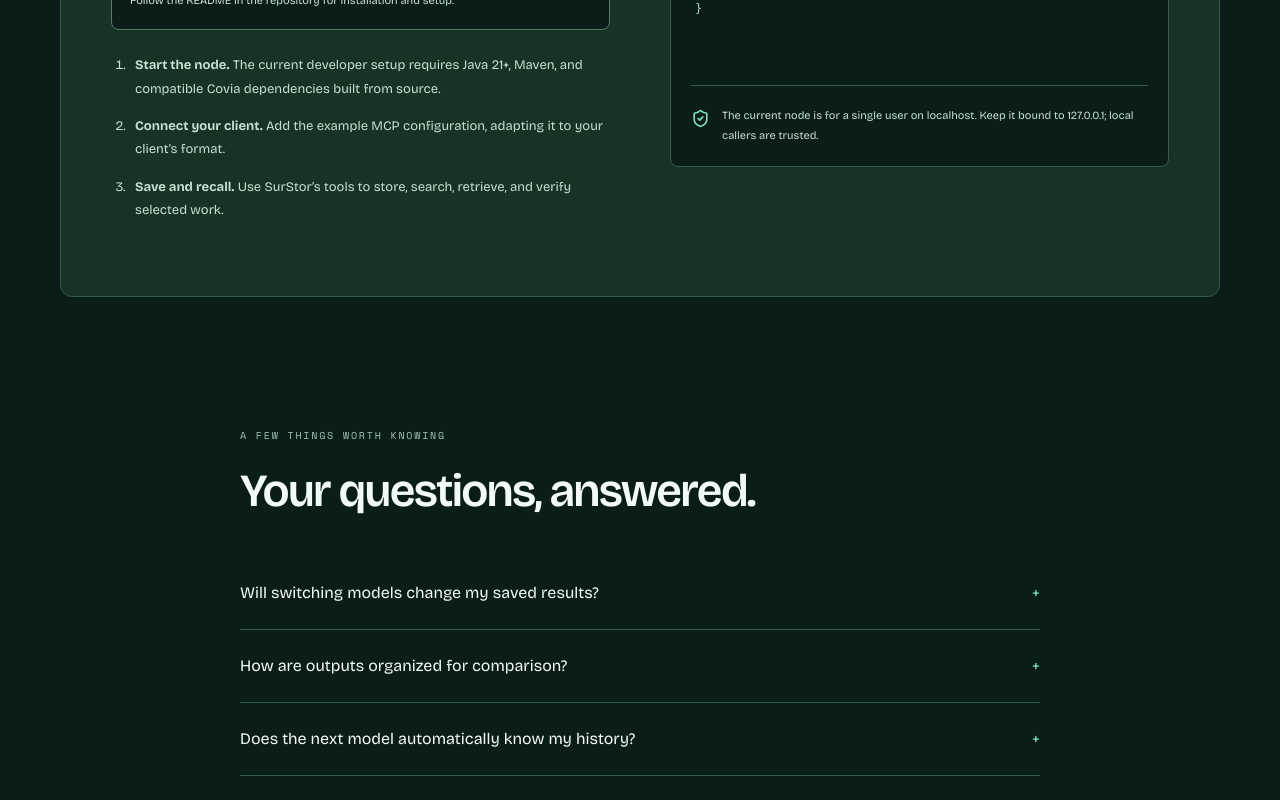
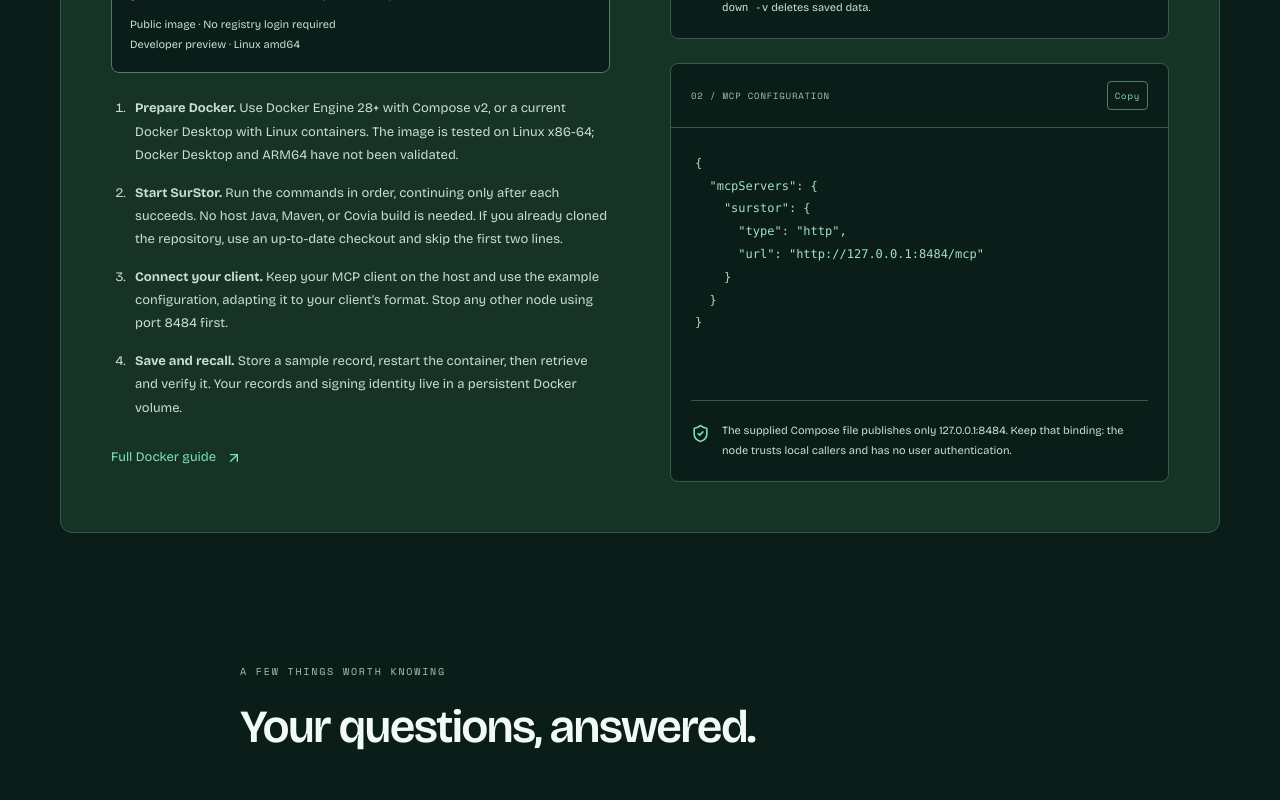
Before and after one commit to Sebpereira33/SurStor_EU_Act, a React (Vite) app: page / in a window 1280 px wide. Shown: the part 4420-5220 px from the top of the page. Built offline with nearby package versions, Linux system fonts and the light colour scheme.

Commit message:
Add published Docker image quickstart to website

```diff
--- a/src/pages/LocalMemory.tsx
+++ b/src/pages/LocalMemory.tsx
@@ -13,6 +13,12 @@
 export default function LocalMemory() {
   const [selected, setSelected] = useState(0)
   const [copied, setCopied] = useState('')
+  const [dockerCopied, setDockerCopied] = useState('')
+  const dockerCommands = 'git clone https://github.com/SurStor/SurStor_Memory.git\ncd SurStor_Memory\ndocker compose -f compose.registry.yaml pull\ndocker compose -f compose.registry.yaml up -d\ndocker compose -f compose.registry.yaml ps'
+  async function copyDocker() {
+    try { await navigator.clipboard.writeText(dockerCommands); setDockerCopied('Docker commands copied.') }
+    catch { setDockerCopied('Select the commands above to copy them manually.') }
+  }
   const record = records[selected]
   useLayoutEffect(() => {
     const previous = document.documentElement.dataset.palette
@@ -41,18 +47,30 @@
       ].map(({icon: Icon, title, text}, i) => <article key={title}><div className="lm-feature-top"><Icon size={24} /><span>0{i + 1}</span></div><h3>{title}</h3><p>{text}</p></article>)}</div></section>
       <ModelComparison /><section id="local-recall" className="lm-demo-section"><div className="lm-wrap lm-section"><p className="lm-eyebrow">03 / CARRY YOUR RESULTS FORWARD</p><div className="lm-section-heading"><h2>Pick up where<br /><em>you left off.</em></h2><p>A new session shouldn’t mean rebuilding your project from memory. Explore these sample records.</p></div><div className="lm-demo"><div className="lm-questions" role="group" aria-label="Choose a sample memory"><span className="lm-eyebrow">WHAT DO YOU WANT TO RECALL?</span>{records.map((item,i) => <button key={item.question} aria-pressed={selected === i} onClick={() => setSelected(i)}>{item.question}<ArrowUpRight size={18}/></button>)}<p>Interactive illustration. These examples use preset records, not a live model or search connection.</p></div><div className="lm-result" aria-live="polite"><div className="lm-result-label"><span><Database size={15} /> SAMPLE MEMORY</span><span>0{selected + 1} / 03</span></div><h3>{record.title}</h3><p>{record.body}</p><dl><div><dt>Session</dt><dd>{record.session}</dd></div><div><dt>Recorded model</dt><dd>{record.model}</dd></div><div><dt>Context</dt><dd>{record.time}</dd></div></dl><span className="lm-result-note"><Fingerprint size={16} /> Original content and provenance, together.</span></div></div></div></section>
       <section className="lm-wrap lm-section lm-boundary"><div><p className="lm-eyebrow">04 / A MEMORY LAYER YOU CONTROL</p><h2>Keep your models.<br /><em>Keep your work.</em></h2></div><div><p className="lm-lead">SurStor runs alongside your AI workflow. Your client connects to the local node to save and retrieve records; you choose what to carry into the next conversation.</p><ul><li><Check size={18}/> Store on your own machine.</li><li><Check size={18}/> Search with local embeddings.</li><li><Check size={18}/> Preserve model and session context.</li><li><Check size={18}/> Export records for offline verification.</li></ul><p className="lm-footnote">An entirely local workflow also needs a local model and client configuration. SurStor does not host models or automatically capture every conversation.</p></div></section>
-      <section id="local-setup" className="lm-wrap lm-section"><div className="lm-setup"><div><p className="lm-eyebrow">05 / CONNECT YOUR WORKFLOW</p><h2>A local home<br />for your AI work.</h2><p>Run a SurStor node, then connect an MCP client that supports streamable HTTP and your chosen local model.</p><div className="lm-repo"><a href="https://github.com/SurStor/SurStor_Memory" target="_blank" rel="noopener noreferrer"><Github size={18} aria-hidden="true" /> Clone SurStor on GitHub <ArrowUpRight size={15} /></a><code>git clone https://github.com/SurStor/SurStor_Memory.git</code><p>Follow the README in the repository for installation and setup.</p></div><ol><li><strong>Start the node.</strong> The current developer setup requires Java 21+, Maven, and compatible Covia dependencies built from source.</li><li><strong>Connect your client.</strong> Add the example MCP configuration, adapting it to your client’s format.</li><li><strong>Save and recall.</strong> Use SurStor’s tools to store, search, retrieve, and verify selected work.</li></ol></div><div className="lm-config"><div className="lm-console-bar"><span>MCP / EXAMPLE CONFIGURATION</span><button onClick={copyConfig}>Copy</button></div><pre><code>{config}</code></pre><p role="status">{copied}</p><div className="lm-config-note"><ShieldCheck size={19}/><p>The current node is for a single user on localhost. Keep it bound to 127.0.0.1; local callers are trusted.</p></div></div></div></section>
+      <section id="local-setup" className="lm-wrap lm-section"><div className="lm-setup">
+        <div><p className="lm-eyebrow">05 / CONNECT YOUR WORKFLOW</p><h2>Your local memory.<br /><em>Ready for Docker.</em></h2><p>Run the published SurStor image, then connect your MCP client and local model. The image includes the node, adapter, and embedding model. Your LLM runs separately.</p>
+          <div className="lm-repo"><a href="https://github.com/SurStor/SurStor_Memory" target="_blank" rel="noopener noreferrer"><Github size={18} aria-hidden="true" /> SurStor Memory on GitHub <ArrowUpRight size={15} /></a><code>ghcr.io/surstor/surstor-memory:0.2.0-alpha.2</code><p>Public image · No registry login required<br />Developer preview · Linux amd64</p></div>
+          <ol><li><strong>Prepare Docker.</strong> Use Docker Engine 28+ with Compose v2, or a current Docker Desktop with Linux containers. The image is tested on Linux x86-64; Docker Desktop and ARM64 have not been validated.</li><li><strong>Start SurStor.</strong> Run the commands in order, continuing only after each succeeds. No host Java, Maven, or Covia build is needed. If you already cloned the repository, use an up-to-date checkout and skip the first two lines.</li><li><strong>Connect your client.</strong> Keep your MCP client on the host and use the example configuration, adapting it to your client’s format. Stop any other node using port 8484 first.</li><li><strong>Save and recall.</strong> Store a sample record, restart the container, then retrieve and verify it. Your records and signing identity live in a persistent Docker volume.</li></ol>
+          <a className="lm-text-link" href="https://github.com/SurStor/SurStor_Memory/blob/main/docs/docker.md" target="_blank" rel="noopener noreferrer">Full Docker guide <ArrowUpRight size={16} /></a>
+        </div>
+        <div className="lm-setup-panels">
+          <div className="lm-config"><div className="lm-console-bar"><span>01 / START WITH DOCKER</span><button onClick={copyDocker} aria-label="Copy Docker setup commands">Copy</button></div><pre><code>{dockerCommands}</code></pre><p role="status">{dockerCopied}</p><div className="lm-config-note"><HardDrive size={19}/><p>Use <code>docker compose -f compose.registry.yaml stop</code> to stop the node. Keep the same Compose project to reopen your memory. Removing volumes with <code>down -v</code> deletes saved data.</p></div></div>
+          <div className="lm-config"><div className="lm-console-bar"><span>02 / MCP CONFIGURATION</span><button onClick={copyConfig} aria-label="Copy MCP configuration">Copy</button></div><pre><code>{config}</code></pre><p role="status">{copied}</p><div className="lm-config-note"><ShieldCheck size={19}/><p>The supplied Compose file publishes only 127.0.0.1:8484. Keep that binding: the node trusts local callers and has no user authentication.</p></div></div>
+        </div>
+      </div></section>
       <section className="lm-wrap lm-section lm-faq"><p className="lm-eyebrow">A FEW THINGS WORTH KNOWING</p><h2>Your questions, answered.</h2>{[
         ['Will switching models change my saved results?', 'Changing models does not rewrite records already saved in SurStor. Save the new output as another record, then retrieve either original when you need it. Only captured work is preserved; unsaved chat history is not automatically transferred.'],
         ['How are outputs organized for comparison?', 'Records keep the model and version supplied by your client, alongside their session and agent details. A client can group retrieved records by these fields and compare their text. The website comparison is a sample interface; your connected client determines the available view.'],
         ['Does the next model automatically know my history?', 'Your client must retrieve selected records and include them in the next model’s context. SurStor preserves the saved results; the receiving model’s context limit determines how much can be supplied at once.'],
+        ['Do I need Java or Maven to install it?', 'Not when you use the published Docker image. Docker and Compose run the packaged node, adapter, and embedding model. Java 21+, Maven, Git LFS, and compatible Covia dependencies are needed only if you choose to build from source.'],
+        ['Will my memory survive a container restart?', 'Yes. The supplied Compose file stores records and the signing identity in a named volume. Keep the same Compose project name. Stopping the container or using down preserves that volume; down -v deletes it. Stop the node before backing up the whole volume.'],
         ['Does SurStor run my local model?', 'No. Your model runtime generates responses. An MCP-compatible client connects that workflow to SurStor, which stores and retrieves selected work. Compatibility depends on the client’s support for both your model and MCP.'],
         ['Does every conversation get saved automatically?', 'No. Capture depends on your connected client and workflow. You choose what to store; retrieved records must be supplied to the model by your client.'],
         ['Can I use it offline?', 'Storage and the standard local semantic-search setup run on your machine. A fully offline AI workflow also requires a local model, downloaded model assets, and a client that does not depend on a cloud service.'],
-        ['Is local storage encrypted?', 'Encryption is opt-in through a separate storage profile and an external key. The current encrypted profile disables the separate plaintext semantic-search index, so encryption and semantic search are not currently available together in that profile.'],
+        ['Is local storage encrypted?', 'Docker users can choose compose.registry.encrypted.yaml with a protected external key file, following the Docker guide. This is a separate storage profile and volume. The current encrypted profile disables the separate plaintext semantic-search index, so encryption and semantic search are not currently available together in that profile.'],
         ['What does verification tell me?', 'Verification checks content bindings, session links, and signatures. It helps detect changes to recorded work; it does not prove that the original answer was correct.'],
       ].map(([question, answer]) => <details key={question}><summary>{question}<span aria-hidden="true">+</span></summary><p>{answer}</p></details>)}</section>
-      <section className="lm-wrap lm-closing"><p className="lm-eyebrow">YOUR NEXT MODEL. YOUR EXISTING WORK.</p><h2>Change your model.<br /><em>Keep what you created.</em></h2><a href="mailto:contact@surstor.net?subject=SurStor%20local%20memory%20access" className="lm-primary">Get started with SurStor <ArrowUpRight size={18}/></a></section>
+      <section className="lm-wrap lm-closing"><p className="lm-eyebrow">YOUR NEXT MODEL. YOUR EXISTING WORK.</p><h2>Change your model.<br /><em>Keep what you created.</em></h2><a href="#local-setup" className="lm-primary">Get started with Docker <ArrowUpRight size={18}/></a></section>
     </main><footer className="lm-wrap lm-footer"><a href="#local-top" className="lm-brand"><img src={`${import.meta.env.BASE_URL}surstor-logo-transparent.png`} alt="" width="38" height="38"/>SurStor</a><p>Local memory. Lasting context.</p><a href="mailto:contact@surstor.net">contact@surstor.net</a><Link to="/enterprise">Enterprise version <ArrowUpRight size={14}/></Link></footer>
   </div>
 }
```
Also changed, not shown: src/pages/local-memory.css, 5 other files (tests, documents, lock files or other folders).
